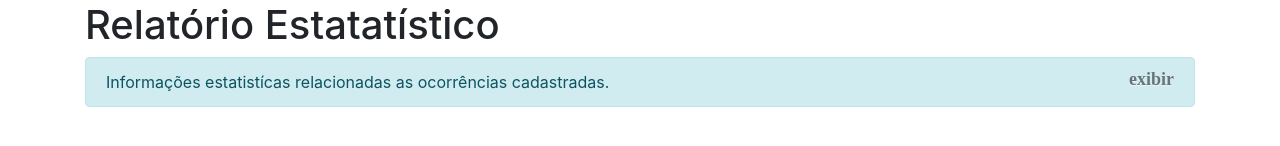
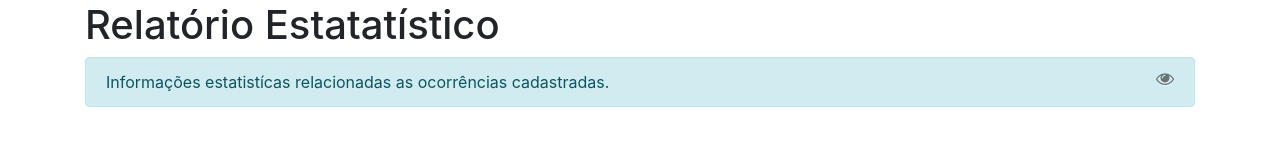
Before and after one commit to murielsouza/provaG1-LPWEB, an Angular app: page / in a window 1280 px wide. Shown: the part 268-414 px from the top of the page. Built offline with nearby package versions, Linux system fonts and the light colour scheme.

Commit message:
correções recorrentes...

```diff
--- a/src/app/app.component.html
+++ b/src/app/app.component.html
@@ -30,7 +30,10 @@
   <div>
     <h1> Relatório Estatatístico</h1>
     <p class="alert alert-info">Informações estatistícas relacionadas as ocorrências cadastradas.
-    <button type="button" class="close btnExibir" data-dismiss="alert" (click)="exibir_estatisticas()"> {{exibir_label}}</button>
+    <button type="button" class="close btnExibir" data-dismiss="alert" (click)="exibir_estatisticas()">
+      <i class="fa fa-eye" *ngIf="!(exibir_ok)"></i>
+      <i class="fa fa-eye-slash" *ngIf="exibir_ok"></i>
+    </button>
     </p>
     <table class="table table-sm table-hover table-bordered" *ngIf="exibir_ok">
       <thead class="thead-light">
```
